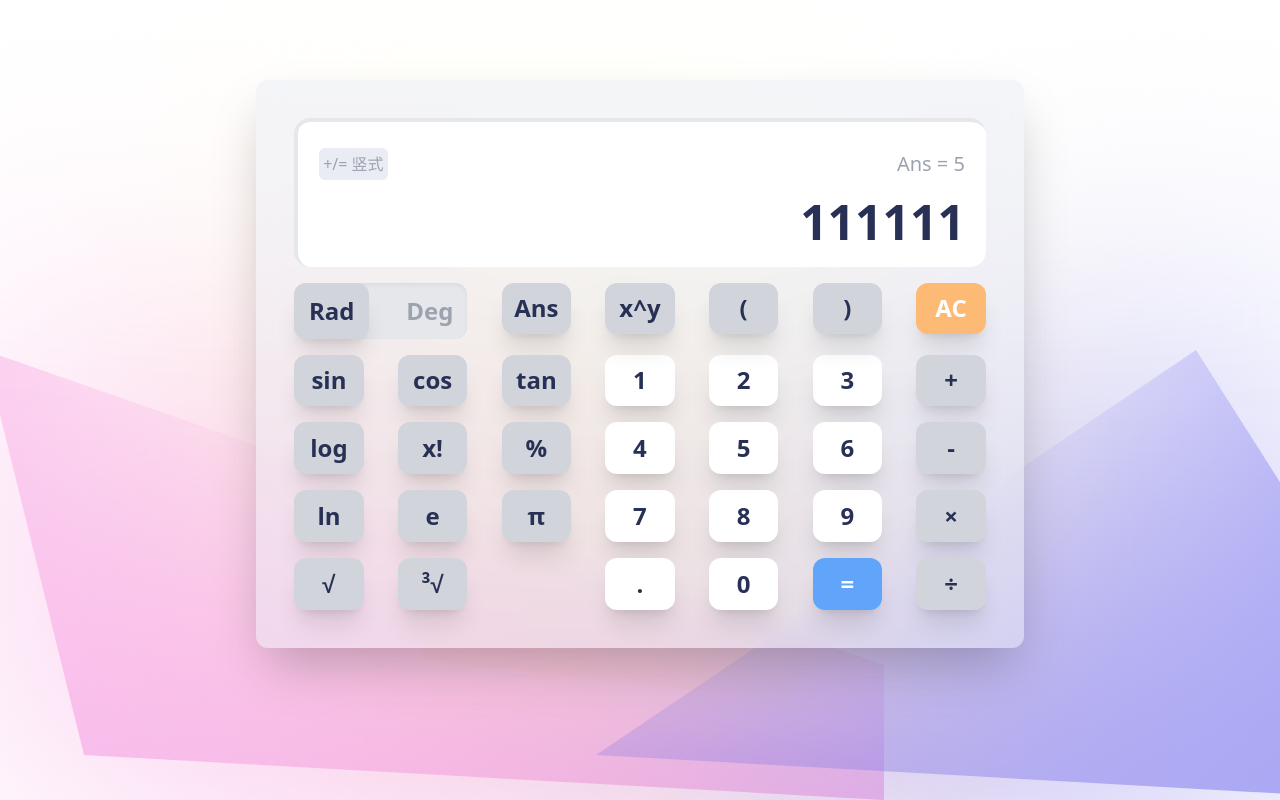
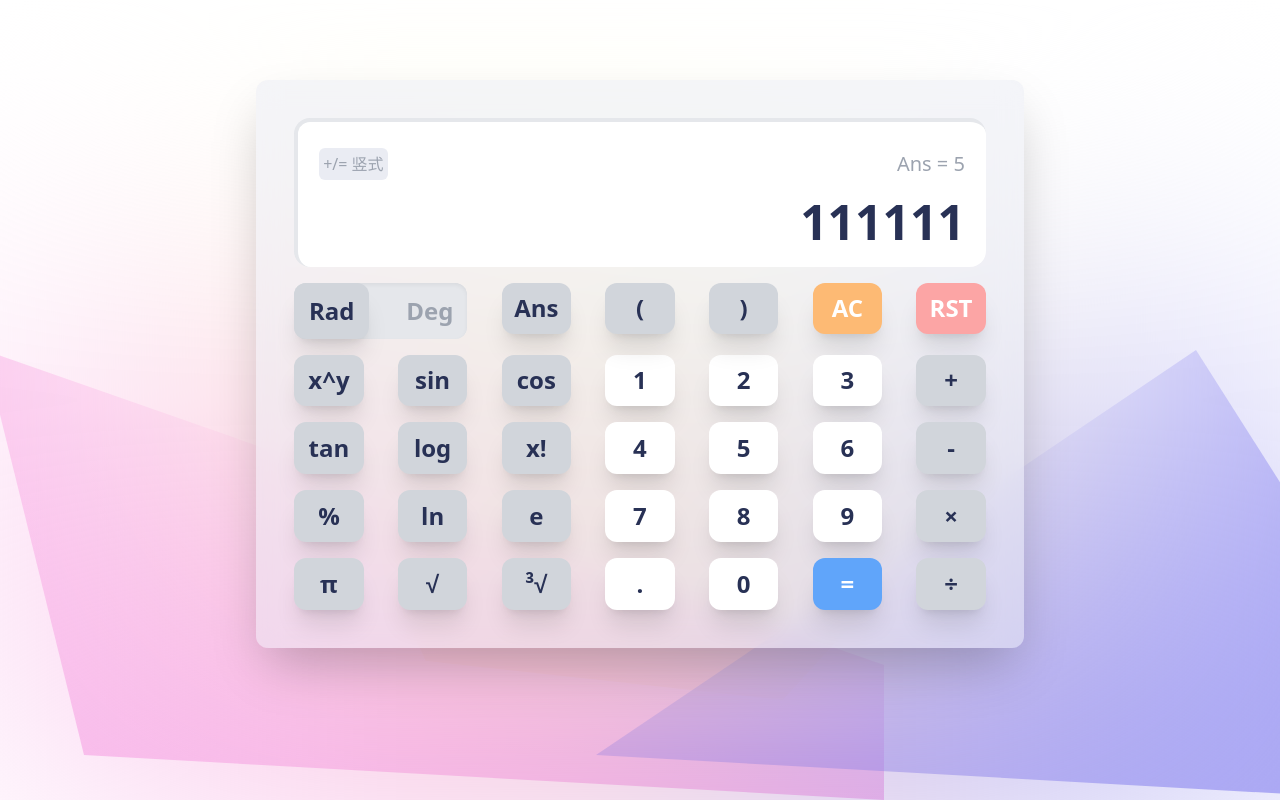
Before and after one commit to Dandelion-F/Calculator, a Vue app: page / in a window 1280 px wide. Built offline with nearby package versions, Linux system fonts and the light colour scheme.

Commit message:
feat: 引入重置按钮

```diff
--- /dev/null
+++ b/src/components/Counter/Operation/Reset/reset.vue
@@ -0,0 +1,7 @@
+<script setup lang="ts"></script>
+
+<template>
+  <div class="operation-reset-btn">RST</div>
+</template>
+
+<style scoped></style>
--- a/src/components/Counter/Operation/operation.vue
+++ b/src/components/Counter/Operation/operation.vue
@@ -4,14 +4,17 @@ import Equal from './Equal/equal.vue';
 import Mode from './Mode/mode.vue';
 import Number from './Number/number.vue';
 import Operator from './Operator/operator.vue';
-import { numberList, simpleBinaryOperList, bracketList, othersList } from './operation.js';
+import Reset from './Reset/reset.vue'
+import { numberList, simpleBinaryOperList, bracketList, othersList } from './operation';
 </script>
 
 <template>
   <div class="counter-operation">
     <!-- Rad/Deg -->
     <div class="counter-mode"><Mode></Mode></div>
-    <!-- AC -->
+    <!-- RST -->
+    <div class="counter-reset"><Reset></Reset></div>
+    <!-- DEL -->
     <div class="counter-delete"><Delete></Delete></div>
     <!-- 1234567890. -->
     <div class="counter-number">
@@ -42,6 +45,11 @@ import { numberList, simpleBinaryOperList, bracketList, othersList } from './ope
 }
 
 .counter-delete {
+  @apply col-start-4 col-end-5
+  lg:col-start-6 lg:col-end-7;
+}
+
+.counter-reset {
   @apply col-start-5 col-end-6
   lg:col-start-7 lg:col-end-8;
 }
@@ -58,6 +66,6 @@ import { numberList, simpleBinaryOperList, bracketList, othersList } from './ope
 
 .counter-bracket {
   @apply col-start-2 col-end-4 row-start-3 row-end-4 grid grid-cols-2 gap-x-[13.5%]
-  lg:col-start-5 lg:col-end-7 lg:row-start-1 lg:row-end-2 lg:gap-x-[20%];
+  lg:col-start-4 lg:col-end-6 lg:row-start-1 lg:row-end-2 lg:gap-x-[20%];
 }
 </style>
```
